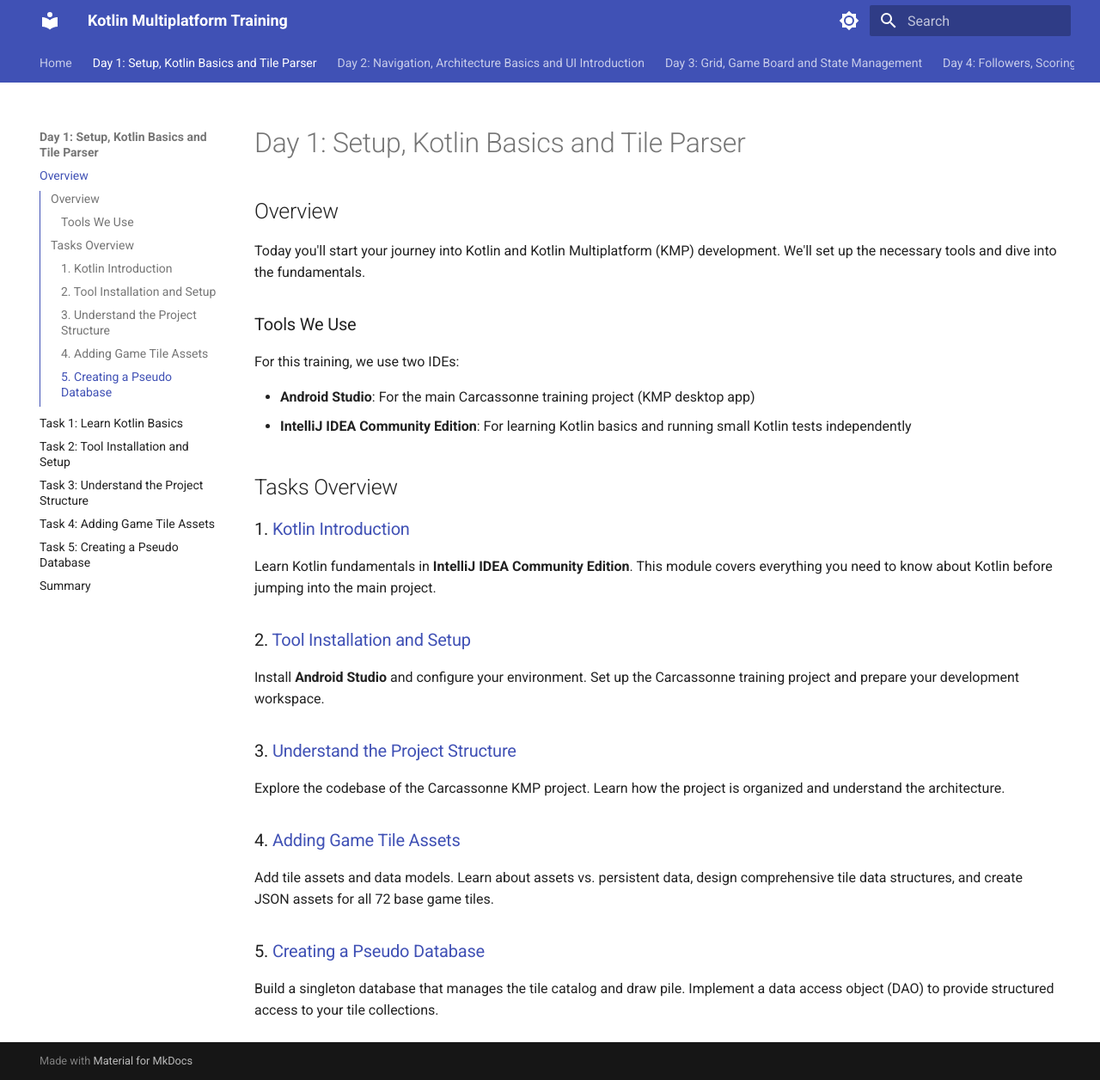
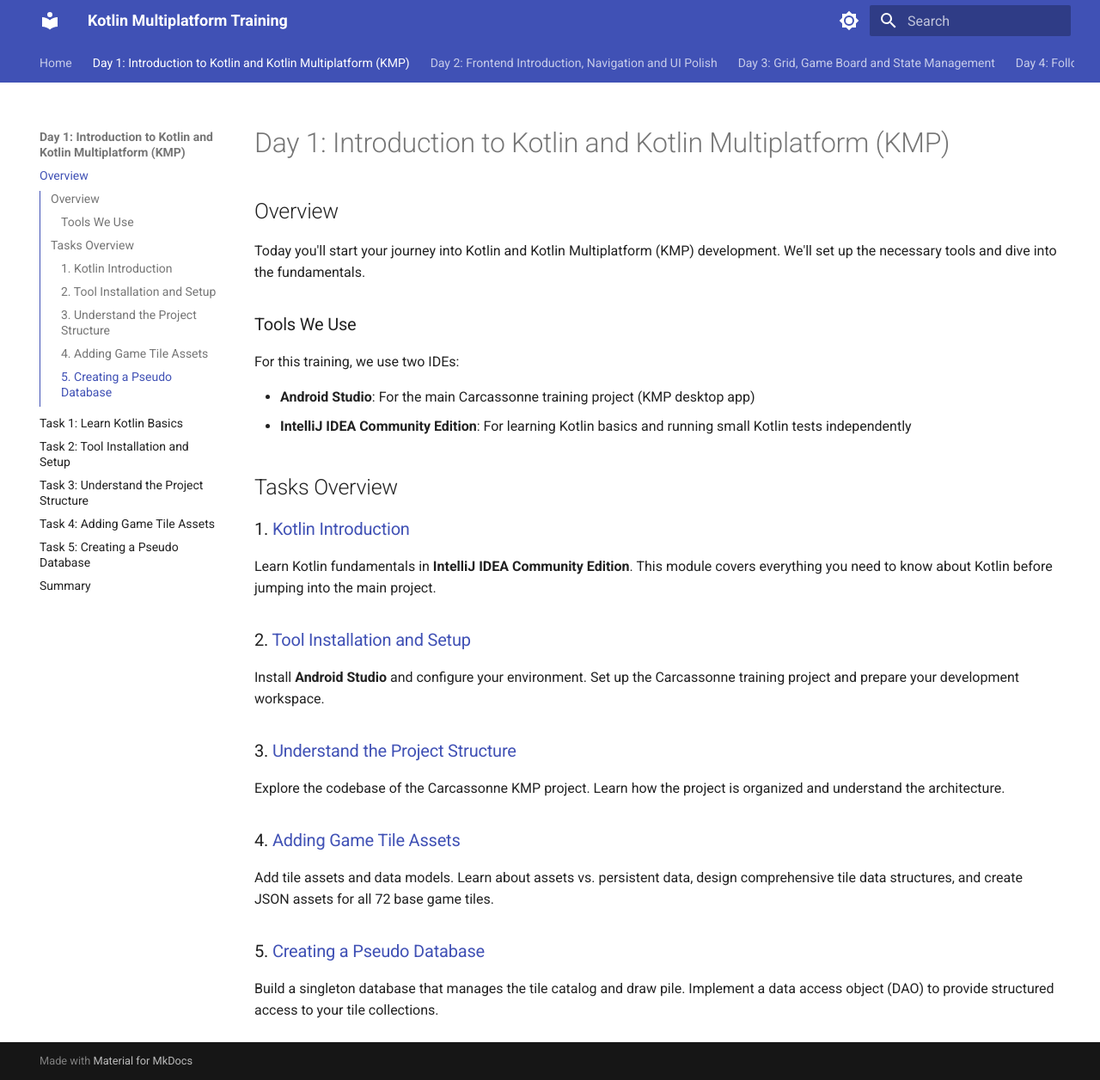
Before and after one commit to kirschkakao/Kotlin-Multiplatform-Training, an MkDocs documentation site: the page built from docs/day1/index.md, in a window 1280 px wide and 1256 px high. Shown: the whole window at 86% size. Built offline with MkDocs 1.6.1 and Material for MkDocs 9.7.7, drawn with Linux system fonts in a browser that asks for light colours.

Commit message:
Update titles

```diff
--- a/docs/day1/index.md
+++ b/docs/day1/index.md
@@ -1,4 +1,4 @@
-# Day 1: Setup, Kotlin Basics and Tile Parser
+# Day 1: Introduction to Kotlin and Kotlin Multiplatform (KMP)
 
 ## Overview
 Today you'll start your journey into Kotlin and Kotlin Multiplatform (KMP) development. We'll set up the necessary tools and dive into the fundamentals.
--- a/docs/day2/index.md
+++ b/docs/day2/index.md
@@ -1,4 +1,4 @@
-# Day 2: Navigation, Architecture Basics and UI Introduction
+# Day 2: Frontend Introduction, Navigation and UI Polish
 
 ## Overview
 Today you dive the frontend with Jetpack Compose and Material Design 3, learning how composables, themes, and previews fit together. You'll build a reactive player selection screen, then connect screens with a clean navigation graph and back navigation. To wrap up the day, you'll extract reusable UI elements and polish the layout using app bars.
--- a/mkdocs.yml
+++ b/mkdocs.yml
@@ -45,7 +45,7 @@ markdown_extensions:
 
 nav:
   - Home: index.md
-  - 'Day 1: Setup, Kotlin Basics and Tile Parser':
+  - 'Day 1: Introduction to Kotlin and Kotlin Multiplatform (KMP)':
     - Overview: day1/index.md
     - 'Task 1: Learn Kotlin Basics': day1/task1.md
     - 'Task 2: Tool Installation and Setup': day1/task2.md
@@ -53,7 +53,7 @@ nav:
     - 'Task 4: Adding Game Tile Assets': day1/task4.md
     - 'Task 5: Creating a Pseudo Database': day1/task5.md
     - Summary: day1/summary.md
-  - 'Day 2: Navigation, Architecture Basics and UI Introduction':
+  - 'Day 2: Frontend Introduction, Navigation and UI Polish':
     - Overview: day2/index.md
     - 'Task 1: Get to know Jetpack Compose and Material Design 3': day2/task1.md
     - 'Task 2: Create a reactive Screen in Jetpack Compose': day2/task2.md
```
